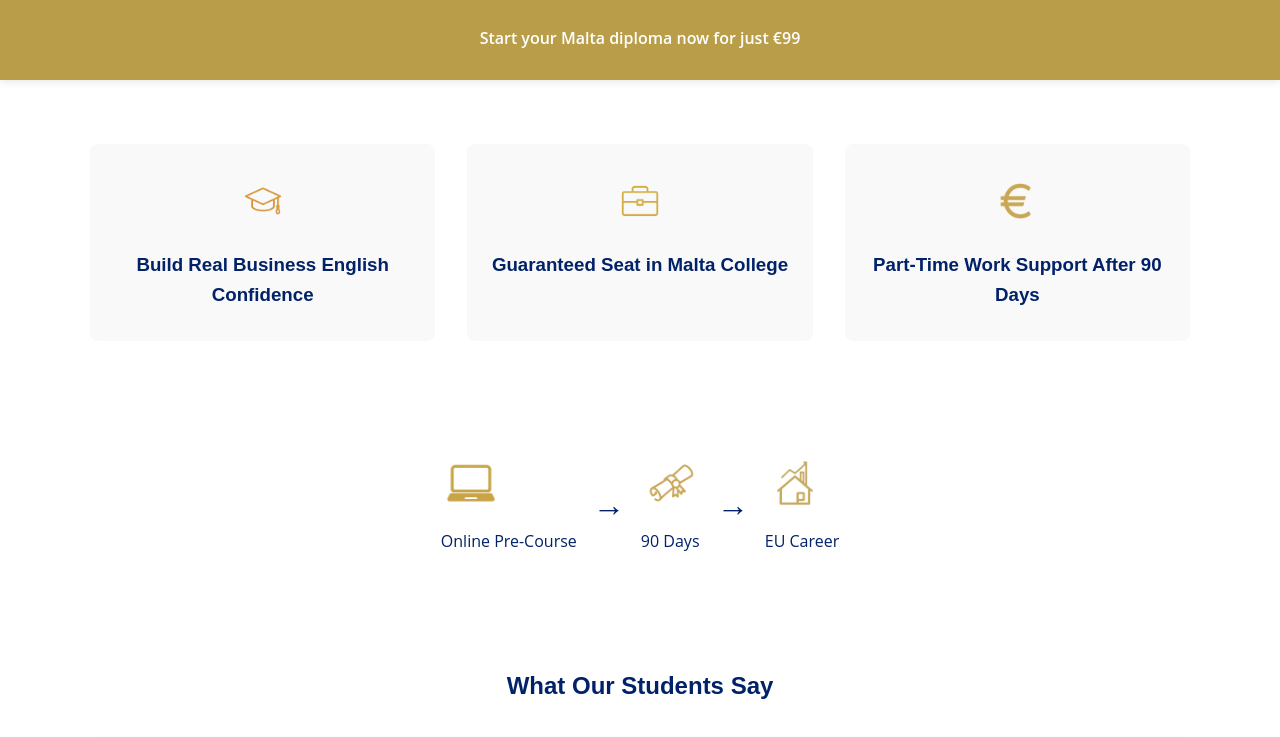
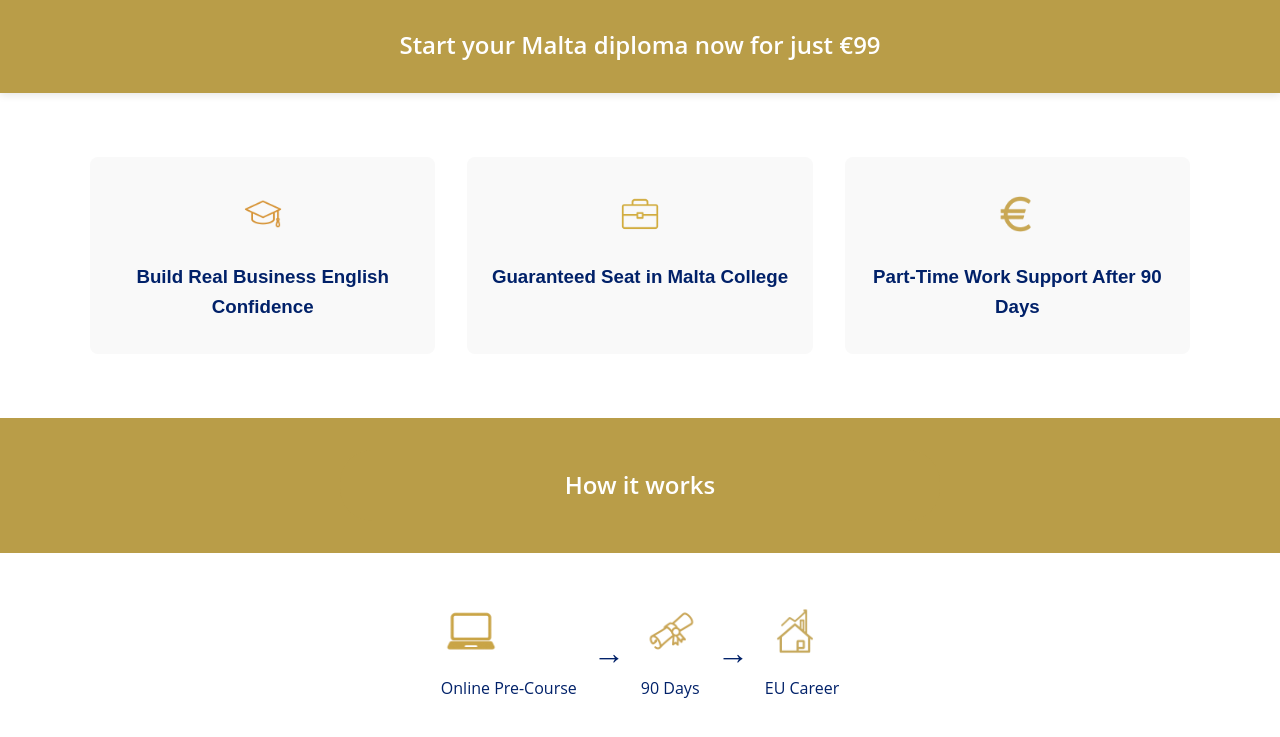
Before and after one commit to lillylyona/BEC-Malta, a plain HTML site: page index.html in a window 1280 px wide. Shown: the part 673-1410 px from the top of the page. Drawn offline with Linux system fonts and the light colour scheme.

Commit message:
line break "how it works"

```diff
--- a/css/styles.css
+++ b/css/styles.css
@@ -311,7 +311,7 @@
   .hero-cta-full .btn-hero-strip {
     display: inline-block;
     color: #fff !important;
-    font-size: 1.rem;
+    font-size: 1.5rem;
     font-weight: 600;
     padding: 0.75rem 1.5rem;
     text-decoration: none;
@@ -328,6 +328,41 @@
     }
   }
 
+
+  /* ====================================================
+   Mid‑Page Full‑Width CTA (between sections)
+   ==================================================== */
+.mid-cta {
+  background: #b99d48;          /* same gold as your other CTAs */
+}
+.mid-cta .container {
+  padding: 2rem 0;              /* vertical padding above & below */
+  text-align: center;           /* center the link */
+}
+.mid-cta__link {
+  display: inline-block;        /* shrink to fit the text */
+  width: 100%;                  /* fill the container */
+  max-width: 600px;             /* optional cap so it’s not too wide */
+  padding: 1rem 2rem;           /* same padding as your other buttons */
+  font-size: 1.5rem;            /* match your .btn-large style */
+  color: #fff;                  /* white text */
+  text-decoration: none;        /* remove underline */
+  transition: opacity 0.2s;
+}
+.mid-cta__link:hover {
+  opacity: 0.9;
+}
+
+/* shrink the font size a bit on narrow screens */
+@media (max-width: 600px) {
+  .mid-cta .container {
+    padding: 1rem 0;
+  }
+  .mid-cta__link {
+    font-size: 1rem;
+    padding: 0.75rem 1.5rem;
+  }
+}
 
   /* Why Choose Us */
   .home-page .why-choose {
--- a/index.html
+++ b/index.html
@@ -58,6 +58,15 @@
       </div>
     </div>
   </section>
+
+    <!-- Mid‑Page Full‑Width CTA Banner -->
+    <section class="mid-cta">
+      <div class="container">
+        <a href="contact.html" class="btn btn-primary btn-large mid-cta__link">
+          How it works
+        </a>
+      </div>
+    </section>
 
   <!-- How It Works Preview -->
   <section class="home-pathway container">
```
